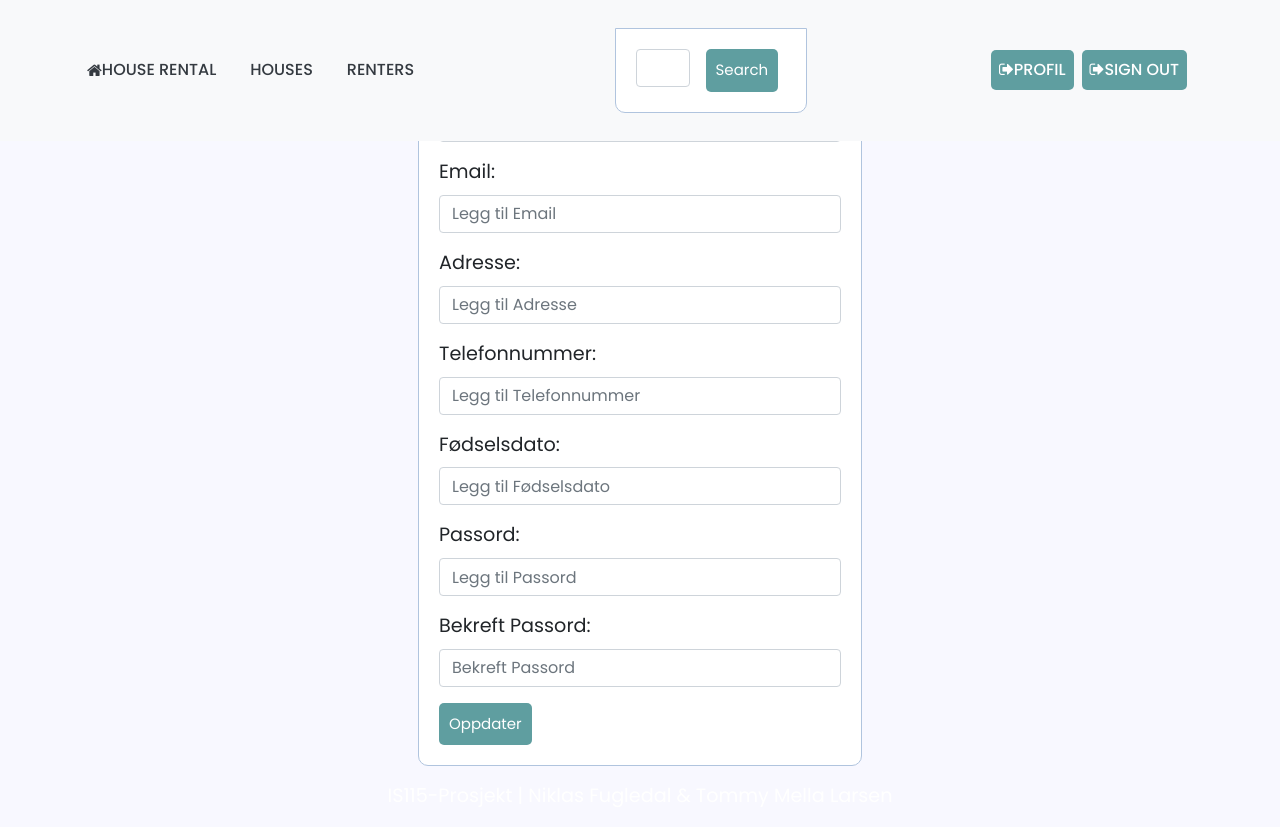
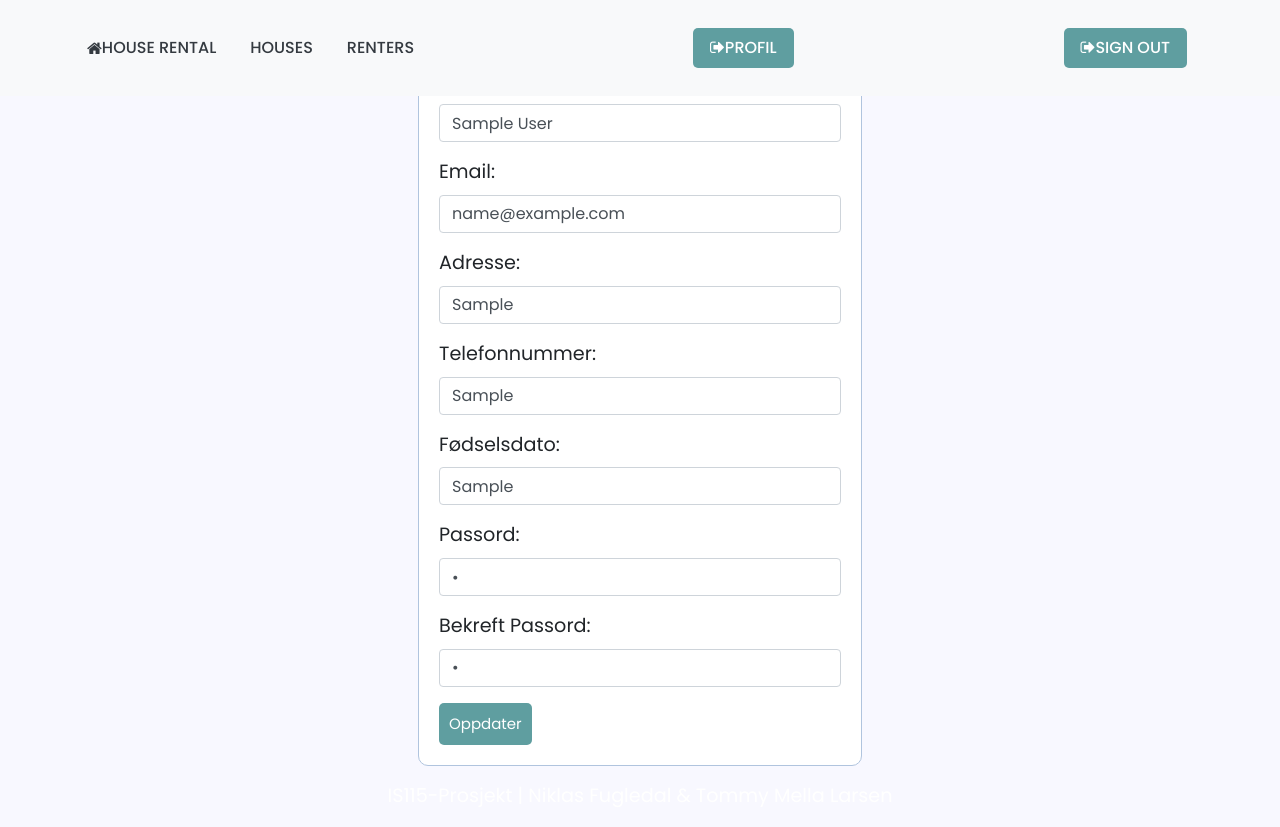
Before and after one commit to niklasfugledal/prosjekt, a PHP site: page /components/user/profile.php in a window 1280 px wide. Run offline with PHP 8.4, Linux system fonts and the light colour scheme; the visitor is signed in with stand-in values (Sample User, id 1); tables that the repository leaves empty or names only in its code hold one stand-in row (values such as "Sample post").

Commit message:
features on registration and profile

```diff
--- a/Sites/Hybler/Hybel.inc/header.php
+++ b/Sites/Hybler/Hybel.inc/header.php
@@ -47,7 +47,7 @@ $user_logged = false;
 
 					<?php if (isset($_SESSION['loggedin']) && $_SESSION['loggedin'] == true) {
 						$user_logged = true;
-						if ($_SESSION['type'] == 'admin') { ?>
+						if ($_SESSION['type'] == 'admin' || 'owner' || 'renter') { ?>
 							<li class="nav-item">
 								<a class="nav container text-dark" href="<?php echo $server; ?>components/house/view.php">Houses</a>
 							</li>
@@ -63,13 +63,14 @@ $user_logged = false;
 					<input type="text" value="<?= $_SESSION['id'] ?>" id="userID" hidden />
 				<?php }
 				?>
-				<ul class="navbar-nav">
+				<!-- <ul class="navbar-nav">
 					<form class="d-flex my-2 my-lg-0" action="<?php echo $server; ?>templates/searchForm.php" method="post">
 						<input class="form-control mr-sm-2" type="text" name="term" aria-label="Search" required>
 						<button type="submit" class="btn btn-primary m-2 my-sm-0" value="Submit">Search</button>
 					</form>
 				</ul>
-				<ul class="navbar-nav">
+				<ul class="navbar-nav">-->
+
 					<?php
 					if ($user_logged) { ?>
 						<li class="nav-item mr-sm-2">
--- a/Sites/Hybler/components/user/profile.php
+++ b/Sites/Hybler/components/user/profile.php
@@ -4,7 +4,7 @@ require_once('../../../Registration/Database.php');
 session_start();
 
 ?>
-<?php require('../../Hybel.inc/header.php');?>
+<?php require('../../Hybel.inc/header.php'); ?>
 
 
 <!DOCTYPE html>
@@ -22,50 +22,69 @@ session_start();
 </head>
 
 <body>
+    <?php
 
-    <?php
- $currentUser = $_SESSION['loggedin'];
- $sql = "SELECT * FROM users WHERE name = '$currentUser'";
+    $currentUser = $_SESSION['id'];
+    $sql = "SELECT * FROM  users WHERE id = '$currentUser'";
 
-
+    $gotResults = mysqli_query($conn, $sql);
+    if($gotResults){
+        if(mysqli_num_rows($gotResults)>0){
+            while($row = mysqli_fetch_array($gotResults)){
+                  //  print_r($row);
                   ?>
                    <div class="container">
-                    <h2 style = "text-align: center;">Oppdater brukerinformasjon</h2>
+            <h2 style="text-align: center;">Oppdater brukerinformasjon</h2>
 
             <form method="POST" action="#">
 
                 <div class="form-group">
                     <label for="name">Brukernavn:</label>
-                            <input type="text" class="form-control" id="name" value="" placeholder="Legg til brukernavn" name="username">
+                    <input type="text" class="form-control" id="name" value="<?php echo $row['name']; ?>" placeholder="Legg til brukernavn" name="username">
                 </div>
                 <div class="form-group">
                     <label for="email">Email:</label>
-                            <input type="email" class="form-control" id="email" value="" placeholder="Legg til Email" name="email">
+                    <input type="email" class="form-control" id="email" value="<?php echo $row['email']; ?>" placeholder="Legg til Email" name="email">
                 </div>
                 <div class="form-group">
                     <label for="adress">Adresse:</label>
-                            <input type="text" class="form-control" id="adress" value="" placeholder="Legg til Adresse" name="adress">
+                    <input type="text" class="form-control" id="adress" value="<?php echo $row['adress']; ?>" placeholder="Legg til Adresse" name="adress">
                 </div>
                 <div class="form-group">
                     <label for="cell">Telefonnummer:</label>
-                            <input type="tel" class="form-control" id="cell" value="" placeholder="Legg til Telefonnummer" name="cell">
+                    <input type="tel" class="form-control" id="cell" value="<?php echo $row['cell']; ?>" placeholder="Legg til Telefonnummer" name="cell">
                 </div>
                 <div class="form-group">
                     <label for="date">Fødselsdato:</label>
-                            <input type="text" class="form-control" id="date" value="" placeholder="Legg til Fødselsdato" name="date">
+                    <input type="text" class="form-control" id="date" value="<?php echo $row['bday']; ?>" placeholder="Legg til Fødselsdato" name="date">
                 </div>
                 <div class="form-group">
                     <label for="pwd">Passord:</label>
-                            <input type="password" class="form-control" id="pwd" value="" placeholder="Legg til Passord" name="password_1">
+                    <input type="password" class="form-control" id="pwd" value="<?php echo $row['password']; ?>" placeholder="Legg til Passord" name="password_1">
                 </div>
                 <div class="form-group">
                     <label for="pwd"> Bekreft Passord:</label>
-                            <input type="password" class="form-control" id="pwd" value="" placeholder="Bekreft Passord" name="password_2">
+                    <input type="password" class="form-control" id="pwd" value="<?php echo $row['password']; ?>" placeholder="Bekreft Passord" name="password_2">
                 </div>
-                        <button type="submit" name="submit" class="btn">Oppdater</button>
+                <button type="submit" name="submit" value ="update" class="btn">Oppdater</button>
             </form>
 
         </div>
+
+
+                  <?php
+            }
+        }
+    }
+
+
+    ?>
+
+    <?php require_once('../../Hybel.inc/header.php') ?>
+
+    <div class="container">
+        <?php if (isset($fmsg)) { ?><div class="alert alert-danger" role="alert"> <?php echo $fmsg; ?> </div><?php } ?>
+
 
 
 
```
Also changed, not shown: Sites/Hybler/components/user/register.php (+13 -2 lines). Lines whose indentation alone changed are shown as unchanged.
